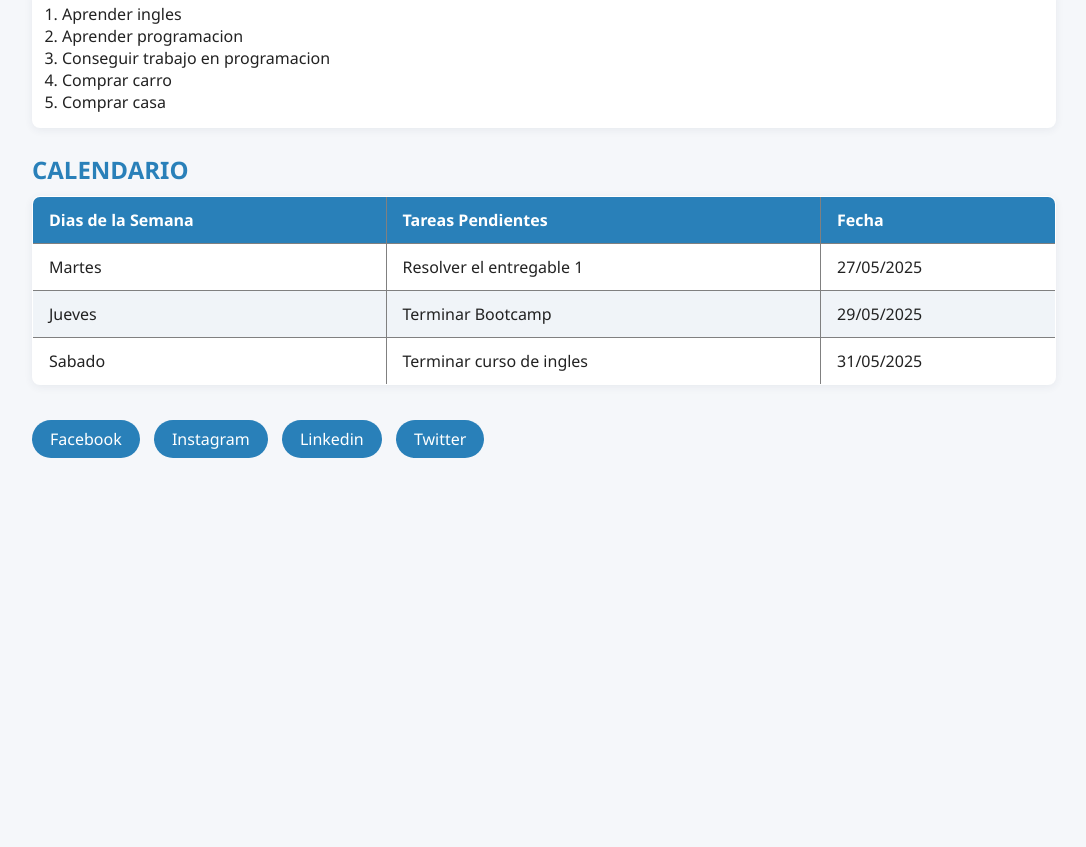
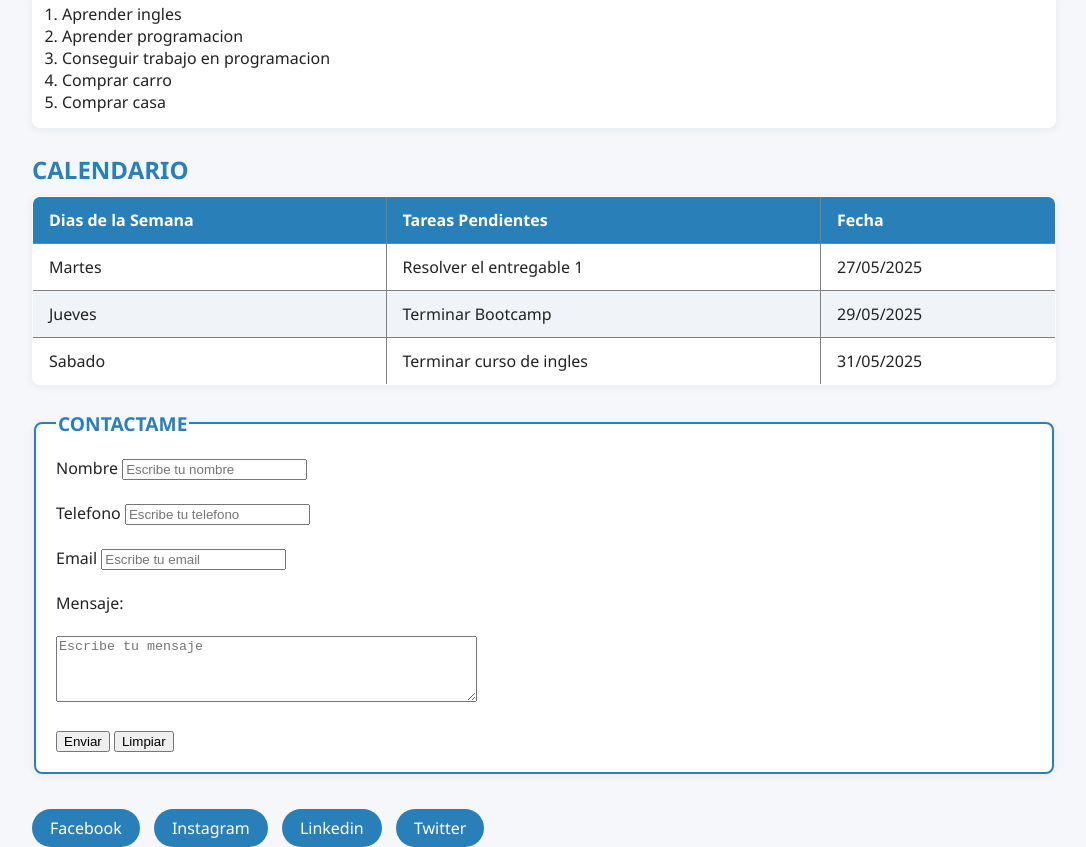
Before and after one commit to Anderleik/mi-pagina-web, a plain HTML site: page index.html in a window 1280 px wide. Shown: the part 1338-2185 px from the top of the page, without its empty margins (96-1182 px from the left). Before the commit the page ends 1796 px from the top, so only its background shows below. Drawn offline with Linux system fonts and the light colour scheme.

Commit message:
Modificacion en el HTML, se agrego un formulario.

```diff
--- a/index.html
+++ b/index.html
@@ -75,6 +75,26 @@ Responsable, proactivo y orientado a la solución de problemas técnicos, con ca
             </tr>
         </tbody>
     </table>
+    <form action="">
+        <fieldset>
+            <legend><h2>CONTACTAME</h2></legend>
+            <label for="name">Nombre</label>
+            <input type="text" id="name" name="name" placeholder="Escribe tu nombre" required>
+            <br><br>
+            <label for="telefono">Telefono</label>
+            <input type="tel" id="telefono" name="telefono" placeholder="Escribe tu telefono" required>
+            <br><br>
+            <label for="email">Email</label>
+            <input type="email" id="email" name="email" placeholder="Escribe tu email" required>
+            <br><br>
+            <label for="mensaje">Mensaje:</label>
+            <br><br>
+            <textarea id="mensaje" name="mensaje" rows="4" cols="50" placeholder="Escribe tu mensaje" required></textarea>
+            <br><br>
+            <input type="submit" value="Enviar">
+            <input type="reset" value="Limpiar">
+        </fieldset>
+    </form>
     <footer>
     <a href="https://www.facebook.com/">Facebook</a>
     <a href="https://www.instagram.com">Instagram</a>
```
